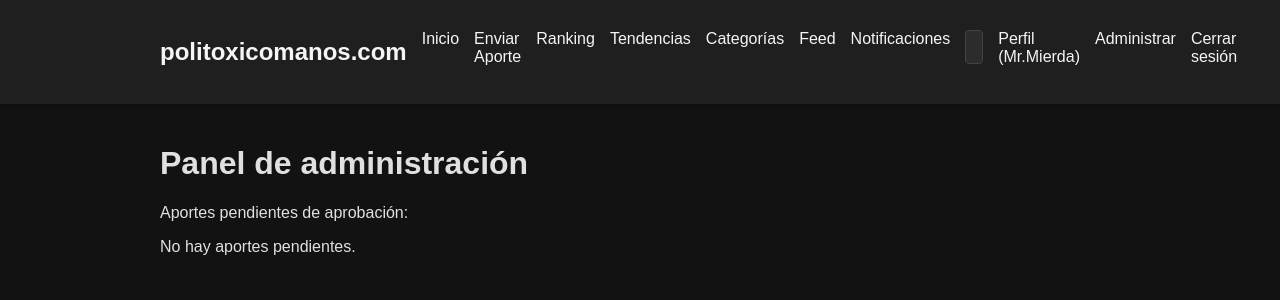
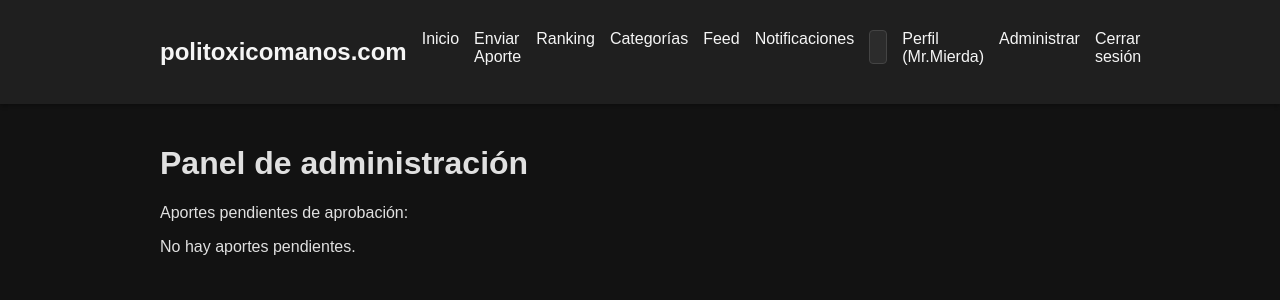
Before and after one commit to matamuertos/politoxicomanos, a Flask app: page /admin in a window 1280 px wide. Shown: the top 300 px of the page. Run offline with Flask 3, Linux system fonts and the light colour scheme; a user stored in the database is signed in; parts of the project's set-up code (start-up, migrations or seed data) failed here and were passed over.

Commit message:
Fix: eliminado enlace a trending del navbar

```diff
--- a/templates/base.html
+++ b/templates/base.html
@@ -16,7 +16,7 @@
                 {% if current_user %}
                 <li><a href="{{ url_for('submit') }}">Enviar Aporte</a></li>
                 <li><a href="{{ url_for('ranking') }}">Ranking</a></li>
-                <li><a href="{{ url_for('trending') }}">Tendencias</a></li>
+                {# <a href="{{ url_for('trending') }}">Tendencias</a> #}
                 <li><a href="{{ url_for('categories_list') }}">Categorías</a></li>
                 <li><a href="{{ url_for('feed') }}">Feed</a></li>
                 <li><a href="{{ url_for('notifications') }}">Notificaciones{% if unread_notifications %} ({{ unread_notifications }}){% endif %}</a></li>
```
Also changed, not shown: 1 other file.
